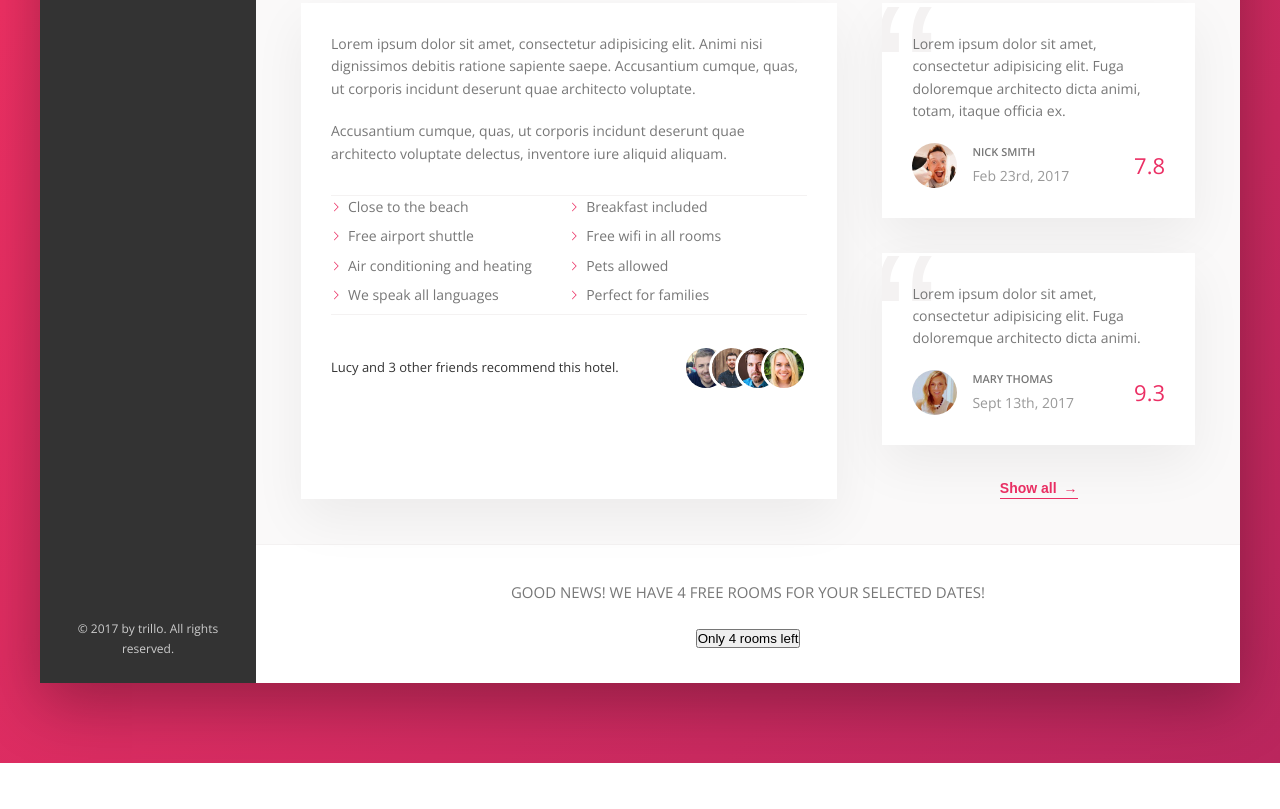
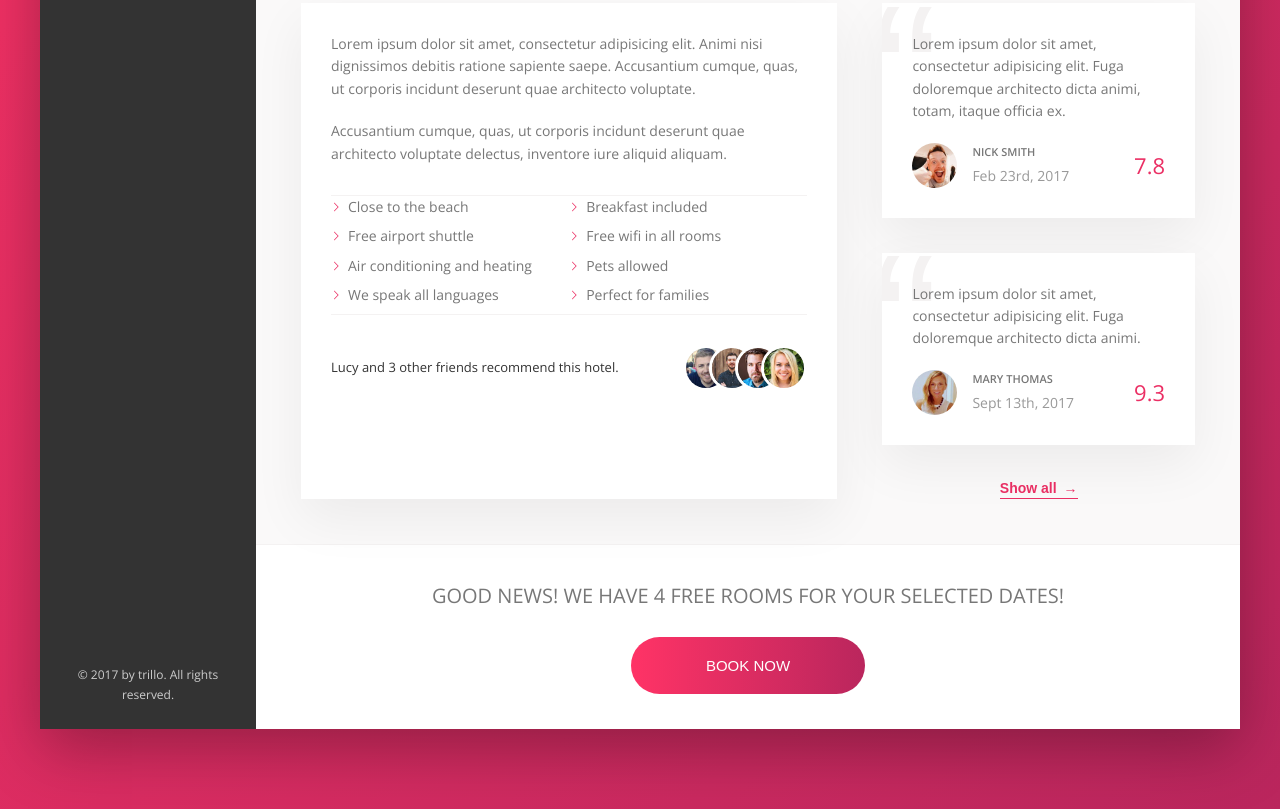
Before and after one commit to Toyoraura/Trillo, a website: page index.html in a window 1280 px wide. Shown: the part 644-1453 px from the top of the page. Before the commit the page ends 1407 px from the top, so only its background shows below. Drawn offline with nearby package versions, Linux system fonts and the light colour scheme.

Commit message:
desktop completed

```diff
--- a/index.html
+++ b/index.html
@@ -207,9 +207,8 @@
                             Good news! We have 4 free rooms for your selected dates!
                         </h2>
                         <button class="btn">
-                            Only 4 rooms left
-                            <!-- <span class="btn__visible">Book now</span>
-                            <span class="btn__invisible">Only 4 rooms left</span> -->
+                            <span class="btn__visible">Book now</span>
+                            <span class="btn__invisible">Only 4 rooms left</span>
                         </button>
                     </div>
 
--- a/sass/_components.scss
+++ b/sass/_components.scss
@@ -491,9 +491,60 @@
     text-align: center;
 
     &__book-now {
-        font-size: 1.5rem;
+        font-size: 2rem;
         font-weight: 300;
         text-transform: uppercase;
         margin-bottom: 2.5rem;
     }
 }
+
+////////////////////////////////////////////////////
+/// CALL TO ACTION
+
+.btn {
+    font-size: 1.5rem;
+    font-weight: 300;
+    text-transform: uppercase;
+    border-radius: 100px;
+    border: none;
+    background-image: linear-gradient(to right, var(--color-primary-light), var(--color-primary-dark));
+    color: #fff;
+    position: relative;
+    overflow: hidden;
+    cursor: pointer;
+
+    & > * {
+        display: inline-block;
+        width: 100%;
+        height: 100%;
+        transition: all .2s;
+    }
+
+    &__visible {
+        padding: 2rem 7.5rem;
+    }
+
+    &__invisible {
+        position: absolute;
+        padding: 2rem 0;
+        left: 0;
+        top: -100%;
+    }
+
+    &:hover {
+        background-image: linear-gradient(to left, var(--color-primary-light), var(--color-primary-dark));
+    }
+
+    &:hover &__visible{
+        transform: translateY(100%);
+    }
+
+    &:hover &__invisible{
+        top: 0;
+    }
+
+    &:focus {
+        outline: none;
+        animation: pulsate 1s infinite;
+    }
+}
```
Also changed, not shown: css/style.css.
